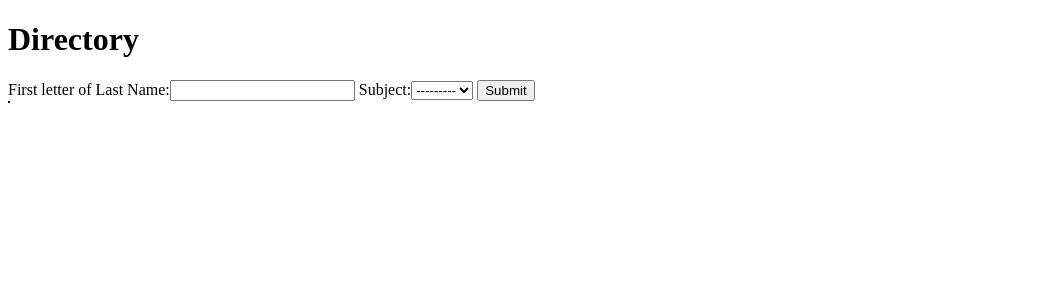
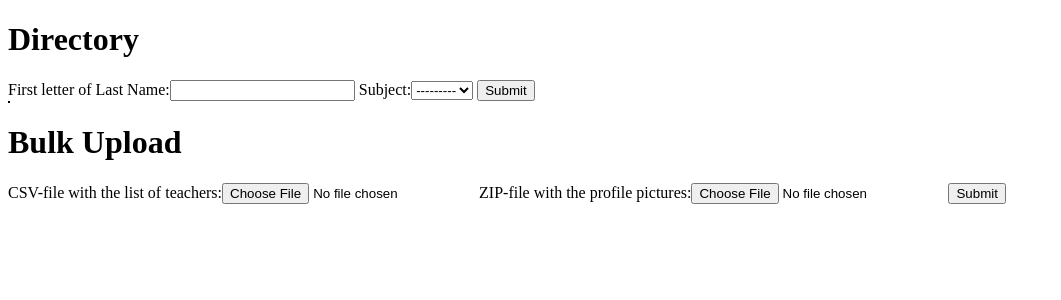
Before and after one commit to dremdem/teachers, a Django app: page / in a window 1280 px wide. Shown: the top 300 px of the page, without its empty margins (0-1061 px from the left). Run offline with Django 3.2, Linux system fonts and the light colour scheme; data that the repository does not hold is empty.

Commit message:
draft Uploader done

```diff
--- a/directory/forms.py
+++ b/directory/forms.py
@@ -20,3 +20,11 @@ class SearchForm(forms.Form):
                                          Subject.objects.values_list(
                                              "subject_name",
                                              flat=True)])
+
+
+class BulkUploadForm(forms.Form):
+    csv_file = forms.FileField(label="CSV-file with the list of teachers",
+                               widget=forms.FileInput(attrs={'accept': '.csv'}))
+    images_archive = forms.FileField(label="ZIP-file with the profile pictures",
+                                     widget=forms.FileInput(
+                                         attrs={'accept': '.zip'}))
--- a/directory/urls.py
+++ b/directory/urls.py
@@ -20,4 +20,5 @@ import directory.views as views
 urlpatterns = [
     path('', views.index, name="index"),
     path('teacher/<int:teacher_id>', views.teacher, name="teacher"),
+    path('bulk_upload', views.bulk_upload, name="bulk_upload"),
 ]
--- a/directory/views.py
+++ b/directory/views.py
@@ -1,27 +1,69 @@
+import csv
+import os
+import zipfile
+
+from django.conf import settings
 from django.shortcuts import render
 
 from directory.models import Teacher
-from directory.forms import SearchForm
+from directory.forms import SearchForm, BulkUploadForm
+
+
+def upload_teachers_from_csv(profiles_csv_file, images_zip_file):
+    bytes_csv_content = profiles_csv_file.file.read()
+    text_csv_content = bytes_csv_content.decode('UTF-8').splitlines()
+    reader = csv.DictReader(text_csv_content)
+    if images_zip_file is not None and zipfile.is_zipfile(images_zip_file):
+        with zipfile.ZipFile(images_zip_file) as zfile:
+            for t in reader:
+                if not t['Email Address']:
+                    continue
+                new_teacher = Teacher(
+                    first_name=t['First Name'],
+                    last_name=t['Last Name'],
+                    email=t['Email Address'],
+                    phone_number=t['Phone Number'],
+                    room_number=t['Room Number'],
+                )
+                new_teacher.save()
+                new_teacher.subjects = t['Subjects taught']
+                new_teacher.save()
+                if t['Profile picture'] not in zfile.namelist():
+                    with open(os.path.join(settings.MEDIA_ROOT,
+                                           'profile_images',
+                                           'placeholder.png'), 'rb') as profile_picture_file:
+                        new_teacher.profile_picture.save('placeholder.png',
+                                                         profile_picture_file,
+                                                         True)
+                else:
+                    with zfile.open(
+                            t['Profile picture']) as profile_picture_file:
+                        new_teacher.profile_picture.save(t['Profile picture'],
+                                                         profile_picture_file,
+                                                         True)
 
 
 # Create your views here.
 
 def index(request):
-    form = SearchForm()
+    search_form = SearchForm()
     teachers = Teacher.objects.all()
+    bulk_upload_form = BulkUploadForm()
     if request.method == 'POST':
-        form = SearchForm(request.POST)
-        if form.is_valid():
+        search_form = SearchForm(request.POST)
+        if search_form.is_valid():
             conditions = {}
-            subject = form.cleaned_data['subject']
-            first_letter_of_last_name = form.cleaned_data['first_letter_of_last_name']
+            subject = search_form.cleaned_data['subject']
+            first_letter_of_last_name = search_form.cleaned_data[
+                'first_letter_of_last_name']
             if subject:
                 conditions['_subjects__pk'] = subject
             if first_letter_of_last_name:
                 conditions['last_name__startswith'] = first_letter_of_last_name
             teachers = Teacher.objects.filter(**conditions)
     context = {"teachers": teachers,
-               "form": form}
+               "search_form": search_form,
+               "bulk_upload_form": bulk_upload_form}
     return render(request, 'index.html', context=context)
 
 
@@ -29,3 +71,18 @@ def teacher(request, teacher_id):
     # TODO(*): Add not found exception handling.
     context = {"teacher": Teacher.objects.get(pk=teacher_id)}
     return render(request, 'teacher.html', context=context)
+
+
+def bulk_upload(request):
+    search_form = SearchForm()
+    teachers = Teacher.objects.all()
+    bulk_upload_form = BulkUploadForm()
+    context = {"teachers": teachers,
+               "search_form": search_form,
+               "bulk_upload_form": bulk_upload_form}
+    if request.method == 'POST':
+        bulk_upload_form = BulkUploadForm(request.POST, request.FILES)
+        if bulk_upload_form.is_valid():
+            upload_teachers_from_csv(request.FILES['csv_file'],
+                                     request.FILES['images_archive'])
+    return render(request, 'index.html', context=context)
--- a/templates/index.html
+++ b/templates/index.html
@@ -15,7 +15,7 @@
 <h1>Directory</h1>
 <form action="/" method="post">
     {% csrf_token %}
-    {{ form }}
+    {{ search_form }}
     <input type="submit" value="Submit">
 </form>
 
@@ -24,11 +24,22 @@
     <tbody>
     {% for teacher in teachers %}
         <tr>
-            <td><strong><a href="/teacher/{{ teacher.id }}">{{ teacher.first_name }} {{ teacher.last_name }}</a></strong></td>
+            <td><strong><a
+                    href="/teacher/{{ teacher.id }}">{{ teacher.first_name }} {{ teacher.last_name }}</a></strong>
+            </td>
         </tr>
     {% endfor %}
     </tbody>
 
 </table>
+
+<h1>Bulk Upload</h1>
+<form action="/bulk_upload" method="post" enctype="multipart/form-data">
+    {% csrf_token %}
+    {{ bulk_upload_form }}
+    <input type="submit" value="Submit">
+</form>
+
+
 </body>
 </html>
```
Also changed, not shown: media/profile_images/placeholder.png (added).
